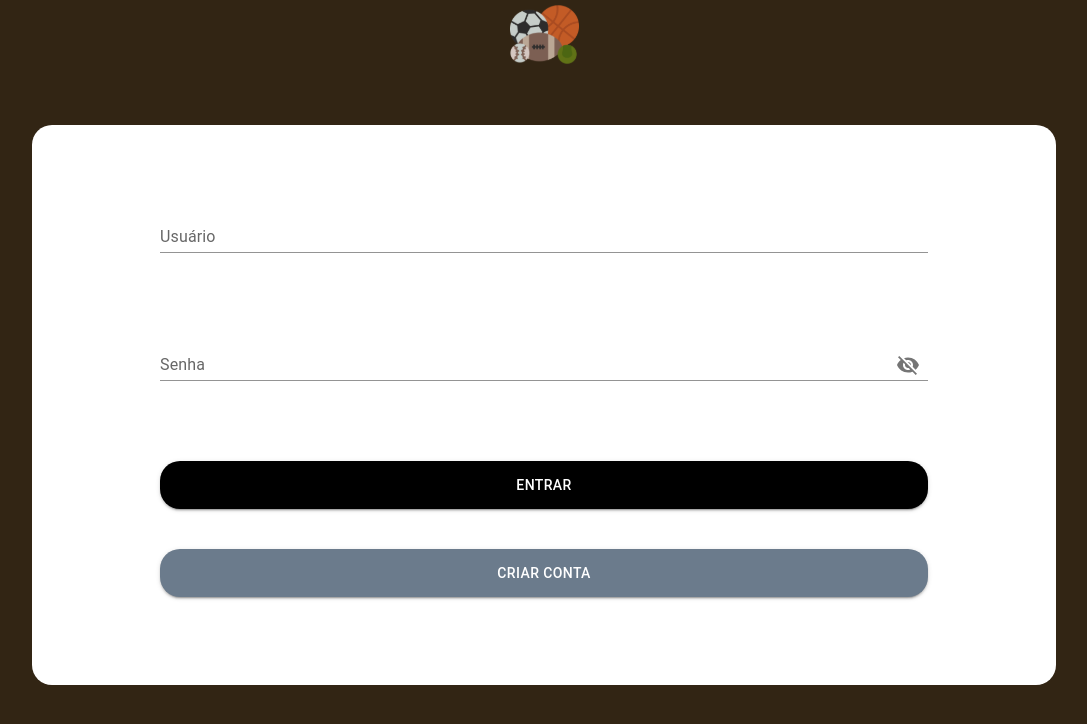
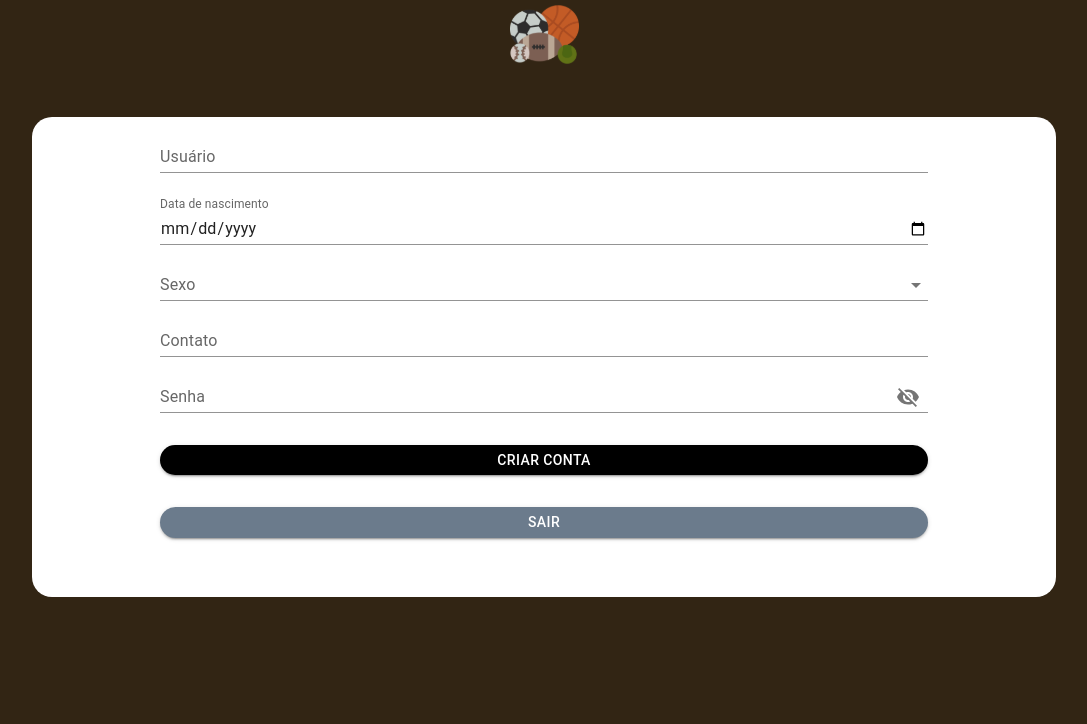
Before and after one commit to Projeto-PSI/Jogueirim, a React (Create React App) app: page / in a window 1280 px wide. Shown: the top 724 px of the page, without its empty margins (96-1183 px from the left). Built offline with nearby package versions, Linux system fonts and the light colour scheme.

Commit message:
feat: create page of create account

```diff
--- a/package.json
+++ b/package.json
@@ -6,7 +6,9 @@
     "@emotion/react": "^11.10.5",
     "@emotion/styled": "^11.10.5",
     "@mui/icons-material": "^5.10.9",
+    "@mui/lab": "^5.0.0-alpha.106",
     "@mui/material": "^5.10.11",
+    "@mui/x-date-pickers": "^5.0.6",
     "@testing-library/jest-dom": "^5.16.5",
     "@testing-library/react": "^13.4.0",
     "@testing-library/user-event": "^13.5.0",
@@ -14,6 +16,7 @@
     "@types/node": "^16.18.2",
     "@types/react": "^18.0.24",
     "@types/react-dom": "^18.0.8",
+    "dayjs": "^1.11.6",
     "react": "^18.2.0",
     "react-dom": "^18.2.0",
     "react-scripts": "5.0.1",
--- a/src/App.tsx
+++ b/src/App.tsx
@@ -2,11 +2,13 @@ import React from 'react';
 import logo from './logo.svg';
 import './App.css';
 import { Home } from './components/Home';
+import { CreateAccount } from './components/CreateAccount';
 
 function App() {
   return (
     <React.Fragment>
-      <Home/>
+      {/* <Home/> */}
+      <CreateAccount/>
     </React.Fragment>
   );
 }
--- /dev/null
+++ b/src/components/CreateAccount/CreateAccount.tsx
@@ -0,0 +1,229 @@
+import React from "react";
+import {
+  Box,
+  Grid,
+  TextField,
+  Button,
+  InputAdornment,
+  IconButton,
+} from "@mui/material/";
+import { ReactComponent as Logo } from "../../_assets/icons/logo.svg";
+import { Visibility, VisibilityOff } from "@mui/icons-material";
+import dayjs, { Dayjs } from "dayjs";
+import { LocalizationProvider } from "@mui/x-date-pickers";
+import { AdapterDayjs } from "@mui/x-date-pickers/AdapterDayjs";
+
+export const CreateAccount: React.FC = () => {
+  const [user, setUser] = React.useState("");
+  const [date, setDate] = React.useState<Dayjs | null>(dayjs(new Date()));
+  const [gender, setGender] = React.useState("");
+  const [contact, setContact] = React.useState("");
+  const [showPassword, setShowPassword] = React.useState(false);
+  const [password, setPassword] = React.useState("");
+  const handleClickShowPassword = () => setShowPassword(!showPassword);
+  const handleMouseDownPassword = () => setShowPassword(!showPassword);
+
+  const handleDate = (event: any) => {
+    setDate(event.target.value);
+  };
+
+  const handleUser = (event: any) => {
+    setUser(event.target.value);
+  };
+
+  const handleGender = (event: any) => {
+    setGender(event.target.value);
+  };
+
+  const handleContact = (event: any) => {
+    setContact(event.target.value);
+  };
+
+  const handlePassword = (event: any) => {
+    setPassword(event.target.value);
+  };
+
+  return (
+    <Box
+      sx={{
+        width: "100vw",
+        height: "100vh",
+        backgroundColor: "#322514",
+      }}
+    >
+      <Grid container justifyContent="center">
+        <Box
+          sx={{
+            width: "69px",
+            height: "69px",
+          }}
+        >
+          <Logo />
+        </Box>
+      </Grid>
+      <Grid container justifyContent="center">
+        <Box
+          sx={{
+            marginTop: "3rem",
+            width: "80vw",
+            height: "30rem",
+            borderRadius: "20px",
+            backgroundColor: "#FFFFFF",
+          }}
+        >
+          <Grid
+            container
+            justifyContent="center"
+            sx={{
+              marginTop: "0.5rem",
+            }}
+          >
+            <TextField
+              sx={{
+                width: "60vw",
+              }}
+              id="user"
+              label="Usuário"
+              variant="standard"
+              value={user}
+              onChange={handleUser}
+            />
+          </Grid>
+
+          <Grid
+            container
+            justifyContent="center"
+            sx={{
+              marginTop: "1.5rem",
+            }}
+          >
+            <LocalizationProvider dateAdapter={AdapterDayjs}>
+              <TextField
+                sx={{
+                  width: "60vw",
+                }}
+                id="date"
+                label="Data de nascimento"
+                variant="standard"
+                type="date"
+                value={date}
+                onChange={handleDate}
+                defaultValue={new Date()}
+                InputLabelProps={{
+                  shrink: true,
+                }}
+              />
+            </LocalizationProvider>
+          </Grid>
+
+          <Grid
+            container
+            sx={{
+              marginTop: "0.5rem",
+            }}
+            justifyContent="center"
+          >
+            <TextField
+              sx={{
+                width: "60vw",
+              }}
+              value={gender}
+              onChange={handleGender}
+              variant="standard"
+              fullWidth
+              select
+              SelectProps={{
+                native: true,
+              }}
+              label="Sexo"
+            >
+              <option value=""> </option>
+              <option value="Masculino">Masculino</option>
+              <option value="Feminino">Feminino</option>
+            </TextField>
+          </Grid>
+
+          <Grid
+            sx={{
+              marginTop: "0.5rem",
+            }}
+            container
+            justifyContent="center"
+          >
+            <TextField
+              sx={{
+                width: "60vw",
+              }}
+              id="user"
+              label="Contato"
+              variant="standard"
+              value={contact}
+              onChange={handleContact}
+            />
+          </Grid>
+
+          <Grid
+            container
+            justifyContent="center"
+            sx={{
+              marginTop: "0.5rem",
+            }}
+          >
+            <TextField
+              sx={{
+                width: "60vw",
+              }}
+              id="password"
+              label="Senha"
+              type={showPassword ? "text" : "password"}
+              variant="standard"
+              value={password}
+              onChange={handlePassword}
+              InputProps={{
+                endAdornment: (
+                  <InputAdornment position="end">
+                    <IconButton
+                      aria-label="toggle password visibility"
+                      onClick={handleClickShowPassword}
+                      onMouseDown={handleMouseDownPassword}
+                    >
+                      {showPassword ? <Visibility /> : <VisibilityOff />}
+                    </IconButton>
+                  </InputAdornment>
+                ),
+              }}
+            />
+          </Grid>
+          <Grid container justifyContent="center">
+            <Button
+              sx={{
+                marginTop: "2rem",
+                borderRadius: "20px",
+                backgroundColor: "#000000",
+                width: "60vw",
+                height: "1.9rem",
+              }}
+              variant="contained"
+            >
+              Criar Conta
+            </Button>
+          </Grid>
+          <Grid container justifyContent="center">
+            <Button
+              sx={{
+                marginTop: "2rem",
+                borderRadius: "20px",
+                backgroundColor: "#6B7B8C",
+                width: "60vw",
+                height: "1.9rem",
+              }}
+              variant="contained"
+            >
+              Sair
+            </Button>
+          </Grid>
+        </Box>
+      </Grid>
+    </Box>
+  );
+};
--- /dev/null
+++ b/src/components/CreateAccount/index.ts
@@ -0,0 +1 @@
+export { CreateAccount } from "./CreateAccount";
```
Also changed, not shown: 1 other file (tests, documents, lock files or other folders).
